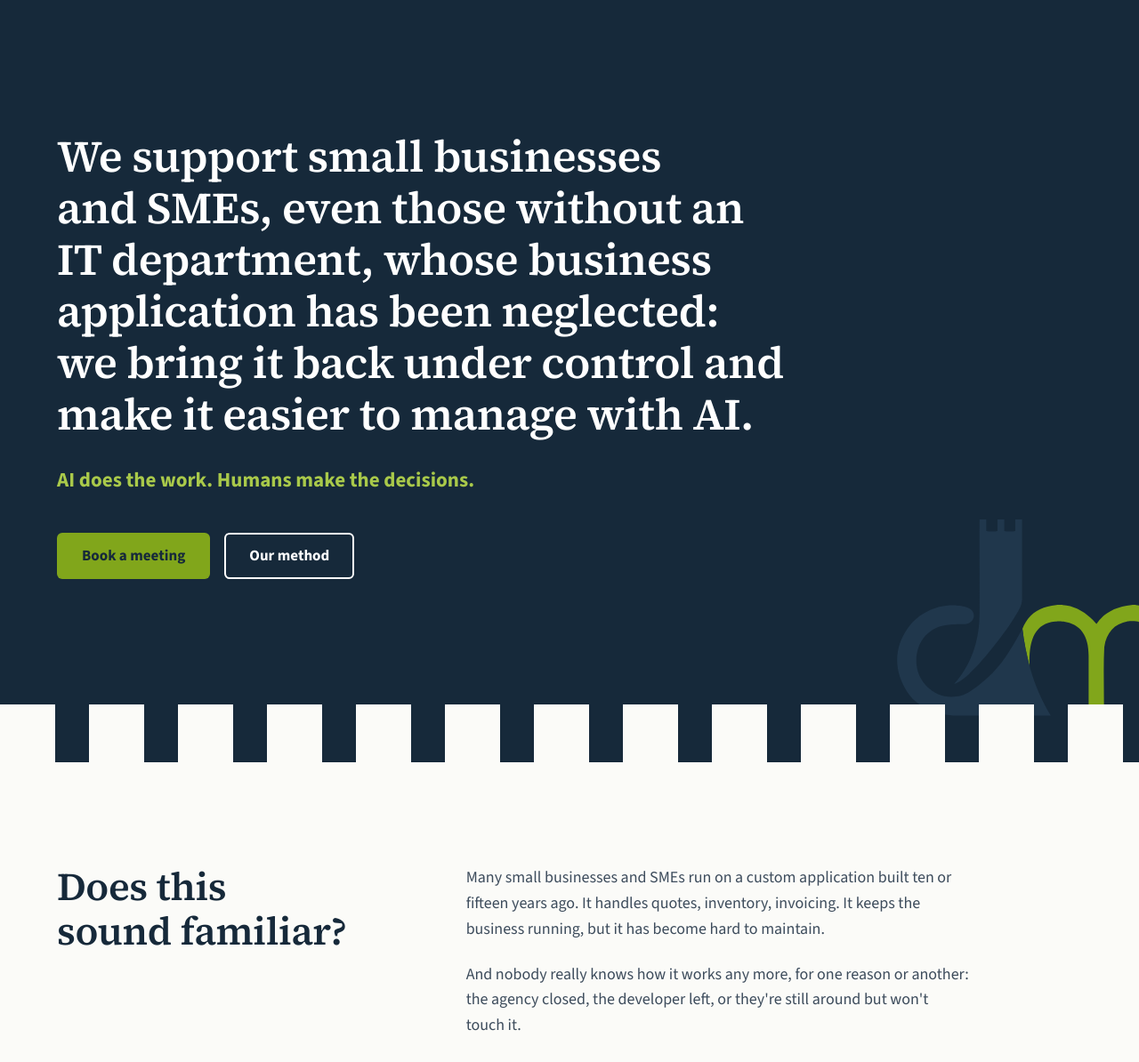
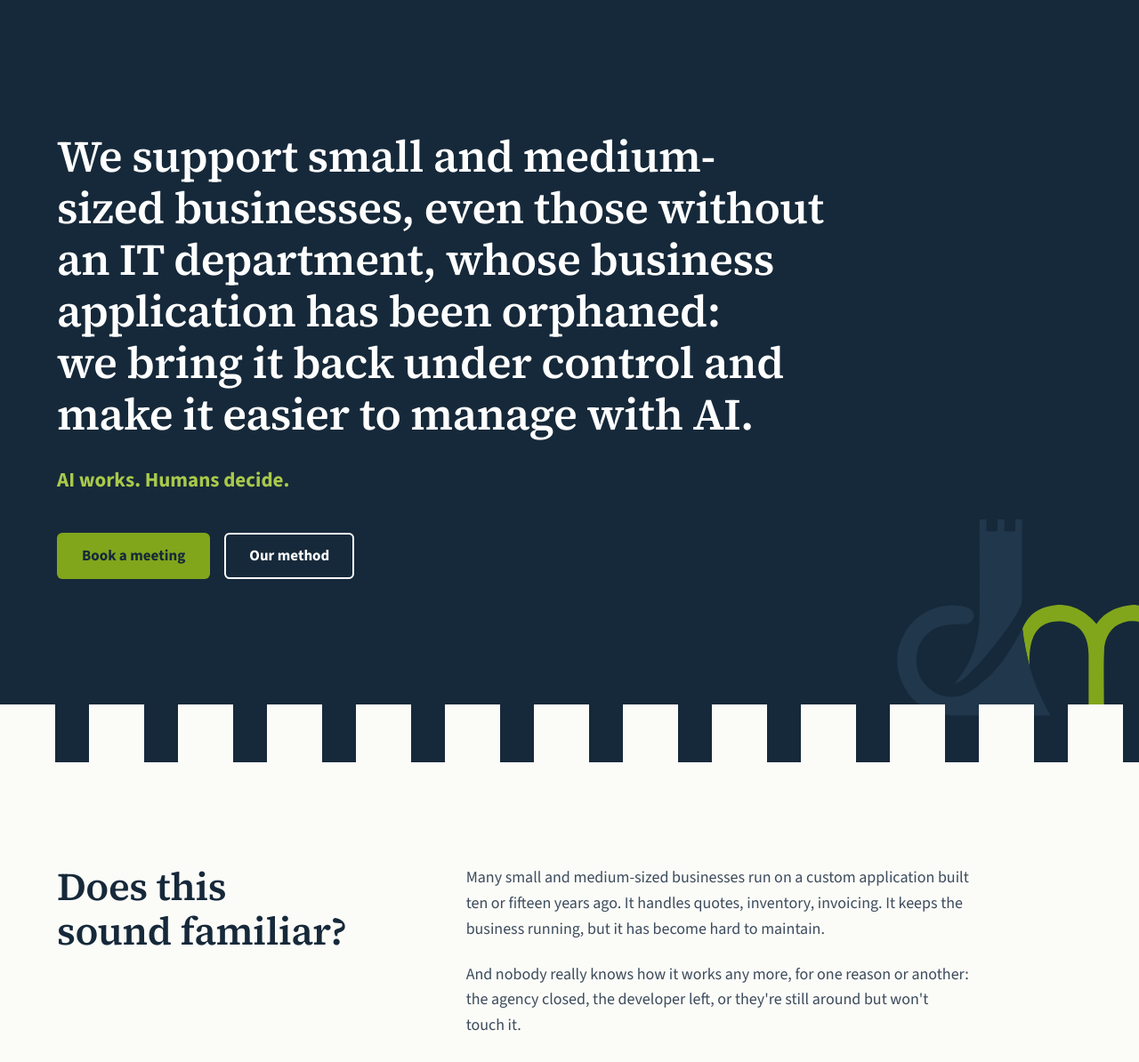
Before and after one commit to darkmirafr/darkmira-service, a plain HTML site: page en/index.html in a window 1280 px wide. Shown: the part 69-1263 px from the top of the page at 89% size. Drawn offline with nearby package versions, Linux system fonts and the light colour scheme.

Commit message:
Corrections de la version anglaise (#7)

```diff
--- a/en/index.html
+++ b/en/index.html
@@ -3,7 +3,7 @@
 <head>
 <meta charset="utf-8">
 <title>Darkmira Service: your business application back under control</title>
-<meta name="description" content="Darkmira Service supports small businesses and SMEs, even those without an IT department: we bring your business application back under control and make it easier to manage with AI.">
+<meta name="description" content="Darkmira Service supports small and medium-sized businesses, even those without an IT department: we bring your business application back under control and make it easier to manage with AI.">
 <meta name="viewport" content="width=device-width, initial-scale=1">
 <link rel="alternate" hreflang="fr" href="https://service.darkmira.fr/">
 <link rel="alternate" hreflang="en" href="https://service.darkmira.fr/en/">
@@ -34,8 +34,8 @@
   </header>
 
   <section class="cadre hero hero--service">
-    <h1>We support small businesses and SMEs, even those without an IT department, whose business application has been neglected: we bring it back under control and make it easier to manage with AI.</h1>
-    <p class="signature">AI does the work. Humans make the decisions.</p>
+    <h1>We support small and medium-sized businesses, even those without an IT department, whose business application has been orphaned: we bring it back under control and make it easier to manage with AI.</h1>
+    <p class="signature">AI works. Humans decide.</p>
     <div class="actions">
       <a class="bouton bouton--vert" href="#contact">Book a meeting</a>
       <a class="bouton bouton--contour" href="#methode">Our method</a>
@@ -49,7 +49,7 @@
     <div class="cadre deux-colonnes">
       <h2 id="situation-titre">Does this sound familiar?</h2>
       <div>
-        <p>Many small businesses and SMEs run on a custom application built ten or fifteen years ago. It handles quotes, inventory, invoicing. It keeps the business running, but it has become hard to maintain.</p>
+        <p>Many small and medium-sized businesses run on a custom application built ten or fifteen years ago. It handles quotes, inventory, invoicing. It keeps the business running, but it has become hard to maintain.</p>
         <p>And nobody really knows how it works any more, for one reason or another: the agency closed, the developer left, or they're still around but won't touch it.</p>
         <p class="encadre">The problem isn't finding someone to do the work. It's making a decision while keeping control of what happens next.</p>
       </div>
```
